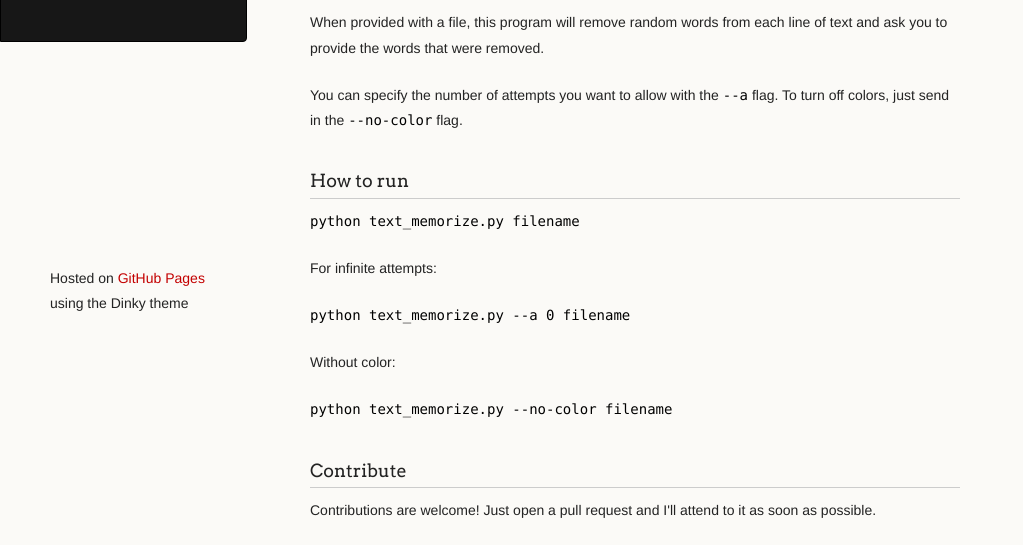
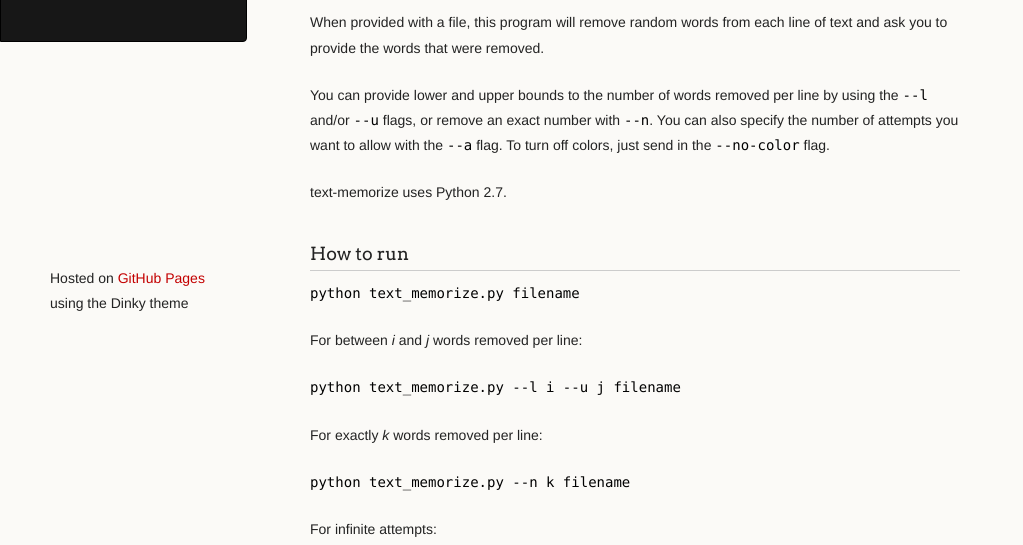
Before and after one commit to zg/text-memorize, a plain HTML site: page index.html in a window 1280 px wide. Shown: the part 452-997 px from the top of the page, without its empty margins (0-1023 px from the left). Drawn offline with Linux system fonts and the light colour scheme.

```diff
--- a/index.html
+++ b/index.html
@@ -39,12 +39,22 @@
 
 <p>When provided with a file, this program will remove random words from each line of text and ask you to provide the words that were removed.</p>
 
-<p>You can specify the number of attempts you want to allow with the <code>--a</code> flag. To turn off colors, just send in the <code>--no-color</code> flag.</p>
+<p>You can provide lower and upper bounds to the number of words removed per line by using the <code>--l</code> and/or <code>--u</code> flags, or remove an exact number with <code>--n</code>.  You can also specify the number of attempts you want to allow with the <code>--a</code> flag. To turn off colors, just send in the <code>--no-color</code> flag.</p>
+
+<p>text-memorize uses Python 2.7.</p>
 
 <h3>
 <a id="how-to-run" class="anchor" href="#how-to-run" aria-hidden="true"><span class="octicon octicon-link"></span></a>How to run</h3>
 
 <p><code>python text_memorize.py filename</code></p>
+
+<p>For between <em>i</em> and <em>j</em> words removed per line:</p>
+
+<p><code>python text_memorize.py --l i --u j filename</code></p>
+
+<p>For exactly <em>k</em> words removed per line:</p>
+
+<p><code>python text_memorize.py --n k filename</code></p>
 
 <p>For infinite attempts:</p>
 
--- a/params.json
+++ b/params.json
@@ -1 +1 @@
-{"name":"Text-memorize","tagline":"Text Memorize - A tool to help you memorize some text!","body":"text-memorize\r\n-------------\r\n[![asciicast](https://asciinema.org/a/984avh6xfeaqxe8earjpg6xnn.png)](https://asciinema.org/a/984avh6xfeaqxe8earjpg6xnn)\r\n\r\nA tool to help memorize some text!\r\n\r\nWhen provided with a file, this program will remove random words from each line of text and ask you to provide the words that were removed.\r\n\r\nYou can specify the number of attempts you want to allow with the `--a` flag. To turn off colors, just send in the `--no-color` flag.\r\n\r\n### How to run\r\n\r\n`python text_memorize.py filename`\r\n\r\nFor infinite attempts:\r\n\r\n`python text_memorize.py --a 0 filename`\r\n\r\nWithout color:\r\n\r\n`python text_memorize.py --no-color filename`\r\n\r\n\r\n### Contribute\r\n\r\nContributions are welcome! Just open a pull request and I'll attend to it as soon as possible.","google":"","note":"Don't delete this file! It's used internally to help with page regeneration."}
+{"name":"Text-memorize","tagline":"Text Memorize - A tool to help you memorize some text!","body":"text-memorize\r\n-------------\r\n[![asciicast](https://asciinema.org/a/984avh6xfeaqxe8earjpg6xnn.png)](https://asciinema.org/a/984avh6xfeaqxe8earjpg6xnn)\r\n\r\nA tool to help memorize some text!\r\n\r\nWhen provided with a file, this program will remove random words from each line of text and ask you to provide the words that were removed.\r\n\r\nYou can provide lower and upper bounds to the number of words removed per line by using the `--l` and/or `--u` flags, or remove an exact number with `--n`.  You can also specify the number of attempts you want to allow with the `--a` flag. To turn off colors, just send in the `--no-color` flag.\r\n\r\ntext-memorize uses Python 2.7.\r\n\r\n### How to run\r\n\r\n`python text_memorize.py filename`\r\n\r\nFor between *i* and *j* words removed per line:\r\n\r\n`python text_memorize.py --l i --u j filename`\r\n\r\nFor exactly *k* words removed per line:\r\n\r\n`python text_memorize.py --n k filename`\r\n\r\nFor infinite attempts:\r\n\r\n`python text_memorize.py --a 0 filename`\r\n\r\nWithout color:\r\n\r\n`python text_memorize.py --no-color filename`\r\n\r\n\r\n### Contribute\r\n\r\nContributions are welcome! Just open a pull request and I'll attend to it as soon as possible.\r\n","google":"","note":"Don't delete this file! It's used internally to help with page regeneration."}
```
